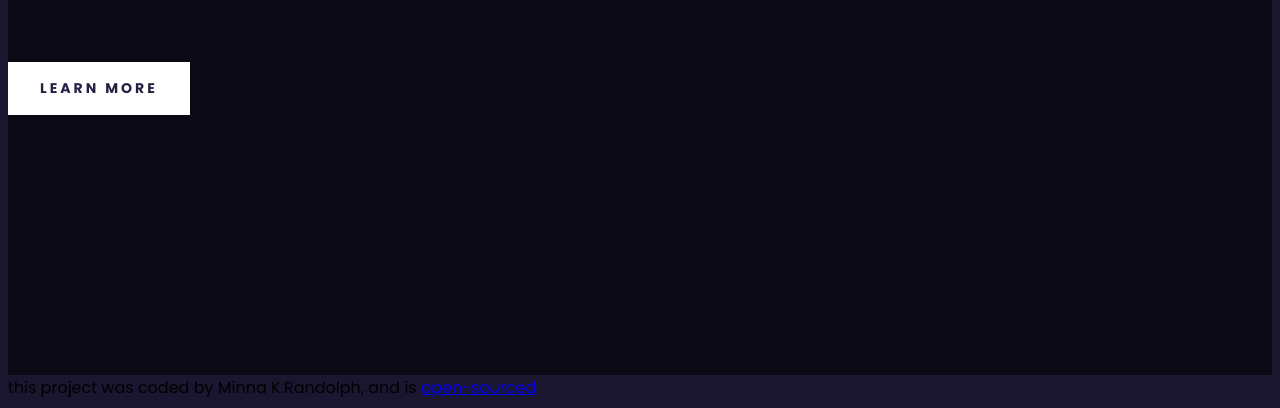
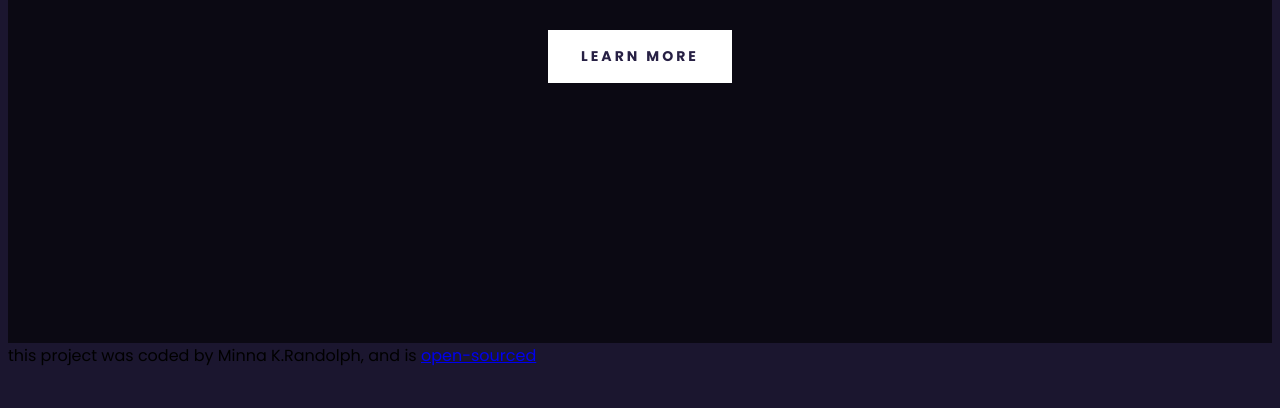
Before and after one commit to minnakrandolph/Responsive.add-on.week2.11_13_23, a plain HTML site: page index.html in a window 1280 px wide. Shown: the part 527-935 px from the top of the page. After the commit the page ends 903 px from the top, so only its background shows below. Drawn offline with Linux system fonts and the light colour scheme; a web font is replaced by a local one.

Commit message:
Update styles.css
update the CSS to fix the button in the header.

```diff
--- a/styles.css
+++ b/styles.css
@@ -40,19 +40,21 @@ header h3 {
     color: var(--Light, #f9f1f1);
     text-align: center;
 }
+
 header a {
     font-weight: 700;
     font-size: 14px;
     line-height: 1.5;
     text-align: center;
-    margin-top: 32px;
-    display: inline-block;
+    display: block;
     color: #272044;
     padding: 16px 32px;
     text-decoration: none;
     letter-spacing: 3px;
     text-transform: uppercase;
     background: white;
+    margin: 0 auto;
+    max-width: 120px;
 }
 
 @media (max-width: 900px) {
```
